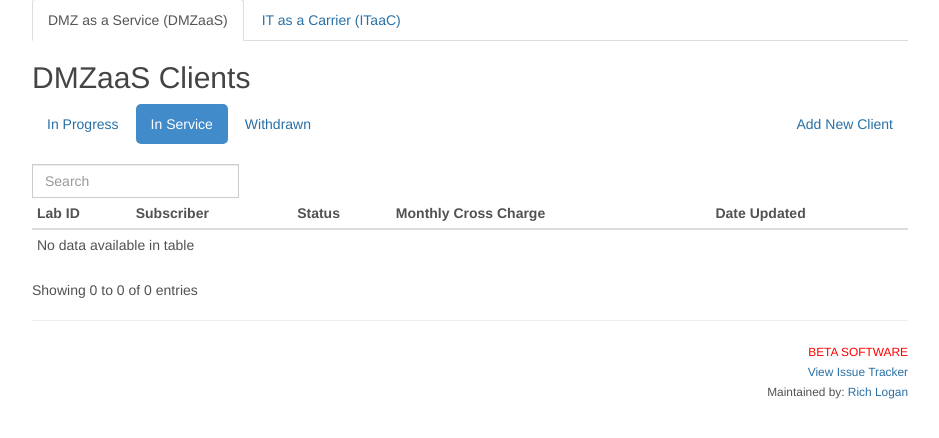
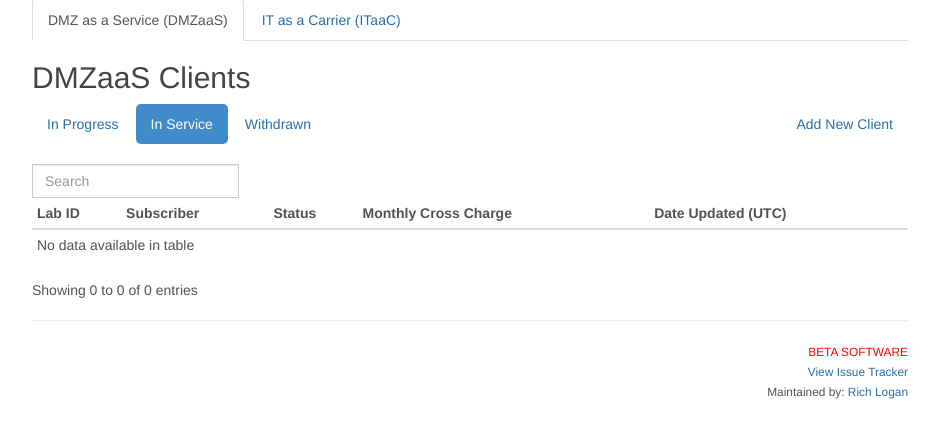
Before and after one commit to chochoa/NetworkServicesDashboard, a Flask app: template networkServicesDashboard/templates/corporateNetwork/dmzInService.html in a window 1280 px wide. Shown: the part 195-633 px from the top of the page, without its empty margins (170-1109 px from the left). Run offline with Flask 2, Linux system fonts and the light colour scheme; the template is opened without the code that fills it, so the values that code supplies are empty; some libraries are stand-ins or nearby versions.

Commit message:
Added UTC note

```diff
--- a/networkServicesDashboard/templates/corporateNetwork/dmzInProgress.html
+++ b/networkServicesDashboard/templates/corporateNetwork/dmzInProgress.html
@@ -40,7 +40,7 @@
 					<th>Lab ID</th>
 					<th>Subscriber</th>
 					<th>Status</th>
-					<th>Date Updated</th>
+					<th>Date Updated (UTC)</th>
 				</tr>
 			</thead>
 			<tbody>
--- a/networkServicesDashboard/templates/corporateNetwork/dmzInService.html
+++ b/networkServicesDashboard/templates/corporateNetwork/dmzInService.html
@@ -41,7 +41,7 @@
 					<th>Subscriber</th>
 					<th>Status</th>
 					<th>Monthly Cross Charge</th>
-					<th>Date Updated</th>
+					<th>Date Updated (UTC)</th>
 				</tr>
 			</thead>
 			<tbody>
--- a/networkServicesDashboard/templates/corporateNetwork/dmzWithdrawn.html
+++ b/networkServicesDashboard/templates/corporateNetwork/dmzWithdrawn.html
@@ -40,7 +40,7 @@
 					<th>Lab ID</th>
 					<th>Subscriber</th>
 					<th>Status</th>
-					<th>Date Updated</th>
+					<th>Date Updated (UTC)</th>
 				</tr>
 			</thead>
 			<tbody>
```
